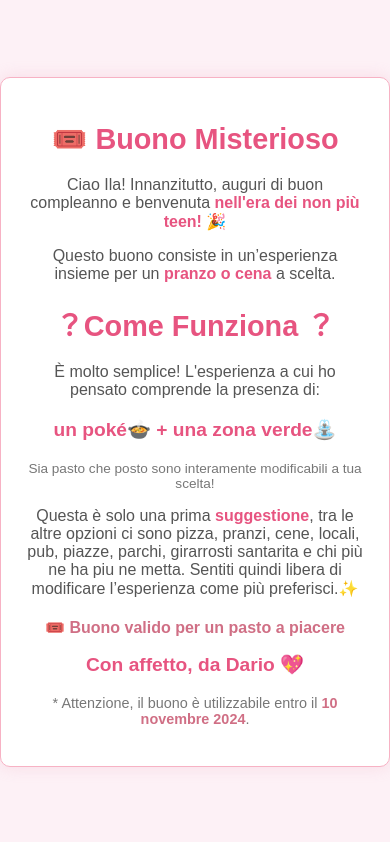
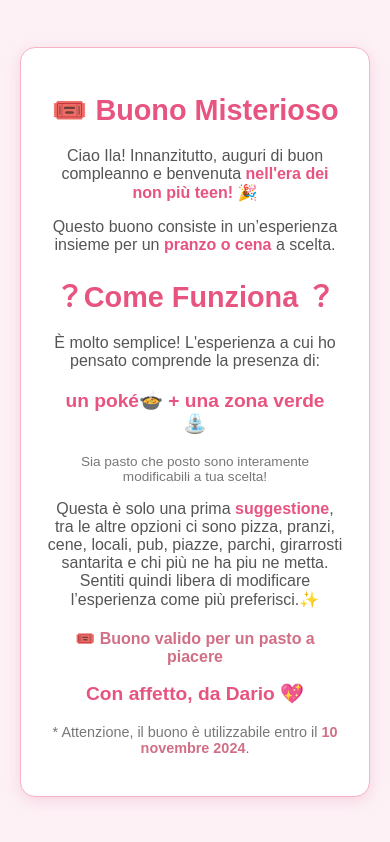
Before and after one commit to dariodas/buono-compleanno, a plain HTML site: page index.html in a window 390 px wide. Drawn offline with Linux system fonts and the light colour scheme.

Commit message:
Update style.css

```diff
--- a/style.css
+++ b/style.css
@@ -3,24 +3,27 @@ body {
     font-family: Arial, sans-serif;
     margin: 0;
     padding: 0;
-    background-color: #fdf1f6;
+    background-color: #fdf1f6; /* Sfondo rosa */
     display: flex;
     justify-content: center;
     align-items: center;
     min-height: 100vh;
+    padding: 20px; /* Margine intorno alla pagina su mobile */
+    box-sizing: border-box;
 }
 
 .container {
     width: 90%;
     max-width: 400px;
     background: #ffffff;
-    border-radius: 10px;
-    box-shadow: 0 0 15px rgba(235, 168, 192, 0.3);
+    border-radius: 15px; /* Arrotondamento dei bordi */
+    box-shadow: 0 4px 15px rgba(235, 168, 192, 0.4); /* Ombra rosa per effetto sollevato */
     padding: 25px;
     text-align: center;
-    border: 1px solid #f7b2c4;
+    border: 1px solid #f7b2c4; /* Bordo rosa pastello */
 }
 
+/* Stili per i titoli e sezioni */
 h1 {
     color: #e75480;
     font-size: 1.8em;
@@ -36,6 +39,7 @@ h1 {
     margin-bottom: 10px;
 }
 
+/* Stile dei paragrafi e testi */
 p {
     color: #555555;
 }
@@ -53,7 +57,7 @@ p {
 }
 
 .small-text {
-    font-size: 0.85em; /* Testo più piccolo */
+    font-size: 0.85em;
     color: #777777;
 }
 
@@ -63,7 +67,7 @@ p {
 }
 
 .signature {
-    font-size: 1.2em; /* Maggiore evidenza */
+    font-size: 1.2em;
     color: #e75480;
     font-weight: bold;
     margin-top: 15px;
```
